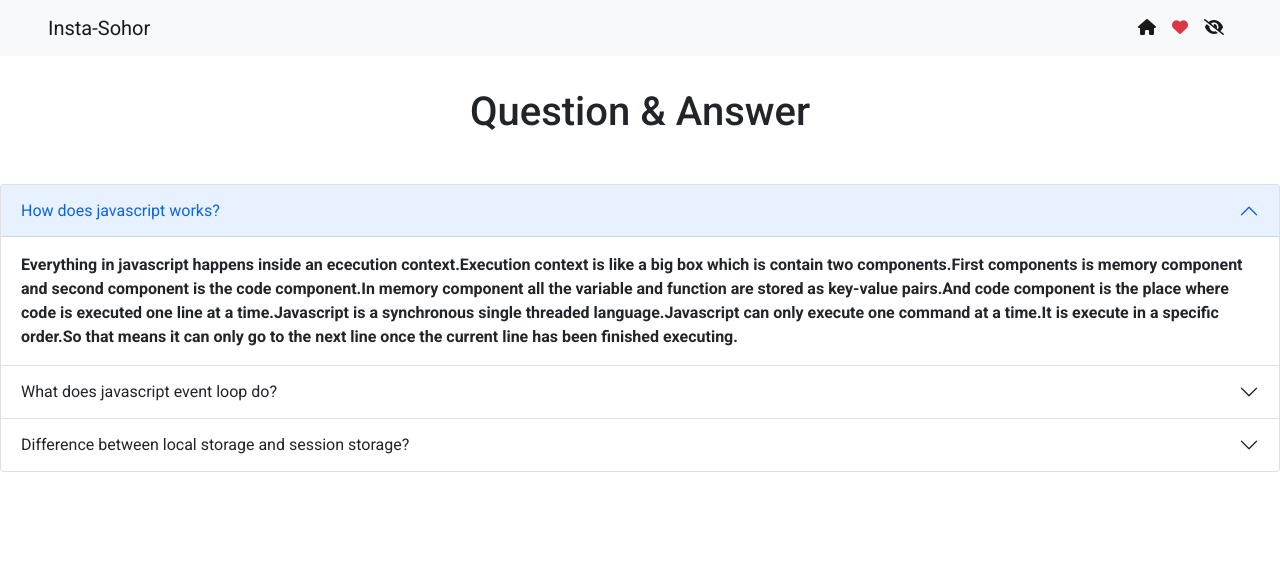
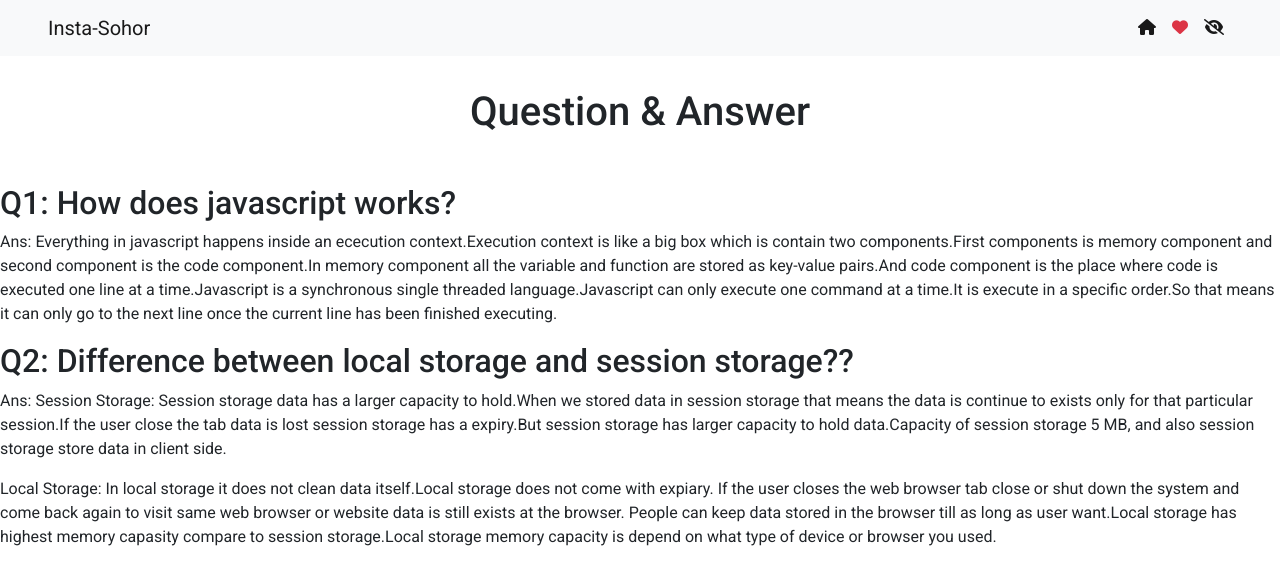
Before and after one commit to tashfiaislamistila/insta-shohor-debugging, a plain HTML site: page index.html in a window 1280 px wide. Drawn offline with nearby package versions, Linux system fonts and the light colour scheme; a script that the page names is missing.

Commit message:
2ndt question answered

```diff
--- a/index.html
+++ b/index.html
@@ -62,65 +62,27 @@
     <!-- Question & Answer  -->
     <section>
         <h1 class="text-center mb-5">Question & Answer</h1>
-        <div class="accordion" id="accordionExample">
-            <div class="accordion-item">
-                <h2 class="accordion-header" id="headingOne">
-                    <button class="accordion-button" type="button" data-bs-toggle="collapse"
-                        data-bs-target="#collapseOne" aria-expanded="true" aria-controls="collapseOne">
-                        How does javascript works?
-                    </button>
-                </h2>
-                <div id="collapseOne" class="accordion-collapse collapse show" aria-labelledby="headingOne"
-                    data-bs-parent="#accordionExample">
-                    <div class="accordion-body">
-                        <strong>Everything in javascript happens inside an ececution context.Execution context is like a
-                            big box which is contain two components.First components is memory component and second
-                            component is the code component.In memory component all the variable and function are stored
-                            as key-value pairs.And code component is the place where code is executed one line at a
-                            time.Javascript is a synchronous single threaded language.Javascript can only execute one
-                            command at a time.It is execute in a specific order.So that means it can only go to the
-                            next line once the current line has been finished executing.</strong>
-                    </div>
-                </div>
-            </div>
-            <div class="accordion-item">
-                <h2 class="accordion-header" id="headingTwo">
-                    <button class="accordion-button collapsed" type="button" data-bs-toggle="collapse"
-                        data-bs-target="#collapseTwo" aria-expanded="false" aria-controls="collapseTwo">
-                        What does javascript event loop do?
-                    </button>
-                </h2>
-                <div id="collapseTwo" class="accordion-collapse collapse" aria-labelledby="headingTwo"
-                    data-bs-parent="#accordionExample">
-                    <div class="accordion-body">
-                        <strong>This is the second item's accordion body.</strong> It is hidden by default, until the
-                        collapse plugin adds the appropriate classes that we use to style each element. These classes
-                        control the overall appearance, as well as the showing and hiding via CSS transitions. You can
-                        modify any of this with custom CSS or overriding our default variables. It's also worth noting
-                        that just about any HTML can go within the <code>.accordion-body</code>, though the transition
-                        does limit overflow.
-                    </div>
-                </div>
-            </div>
-            <div class="accordion-item">
-                <h2 class="accordion-header" id="headingThree">
-                    <button class="accordion-button collapsed" type="button" data-bs-toggle="collapse"
-                        data-bs-target="#collapseThree" aria-expanded="false" aria-controls="collapseThree">
-                        Difference between local storage and session storage?
-                    </button>
-                </h2>
-                <div id="collapseThree" class="accordion-collapse collapse" aria-labelledby="headingThree"
-                    data-bs-parent="#accordionExample">
-                    <div class="accordion-body">
-                        <strong>This is the third item's accordion body.</strong> It is hidden by default, until the
-                        collapse plugin adds the appropriate classes that we use to style each element. These classes
-                        control the overall appearance, as well as the showing and hiding via CSS transitions. You can
-                        modify any of this with custom CSS or overriding our default variables. It's also worth noting
-                        that just about any HTML can go within the <code>.accordion-body</code>, though the transition
-                        does limit overflow.
-                    </div>
-                </div>
-            </div>
+        <div>
+            <h2>Q1: How does javascript works?</h2>
+            <p>Ans: Everything in javascript happens inside an ececution context.Execution context is like a
+                big box which is contain two components.First components is memory component and second
+                component is the code component.In memory component all the variable and function are stored
+                as key-value pairs.And code component is the place where code is executed one line at a
+                time.Javascript is a synchronous single threaded language.Javascript can only execute one
+                command at a time.It is execute in a specific order.So that means it can only go to the
+                next line once the current line has been finished executing.</p>
+            <h2>Q2: Difference between local storage and session storage??</h2>
+            <p>Ans: Session Storage: Session storage data has a larger capacity to hold.When we
+                stored data in session storage that means the data is continue to exists only for that
+                particular session.If the user close the tab data is lost session storage has a expiry.But
+                session storage has larger capacity to hold data.Capacity of session storage 5 MB, and also
+                session storage store data in client side.</p>
+            <p>Local Storage: In local storage it does not clean data itself.Local storage does not come with expiary.
+                If the user closes the web browser tab close or shut down the system and come back again to visit same
+                web browser or website data is still exists at the browser. People can keep data stored in the browser
+                till as long as user want.Local storage has highest memory capasity compare to session storage.Local
+                storage memory capacity is depend on what type of device or browser you used.
+            </p>
         </div>
     </section>
     <footer></footer>
```
